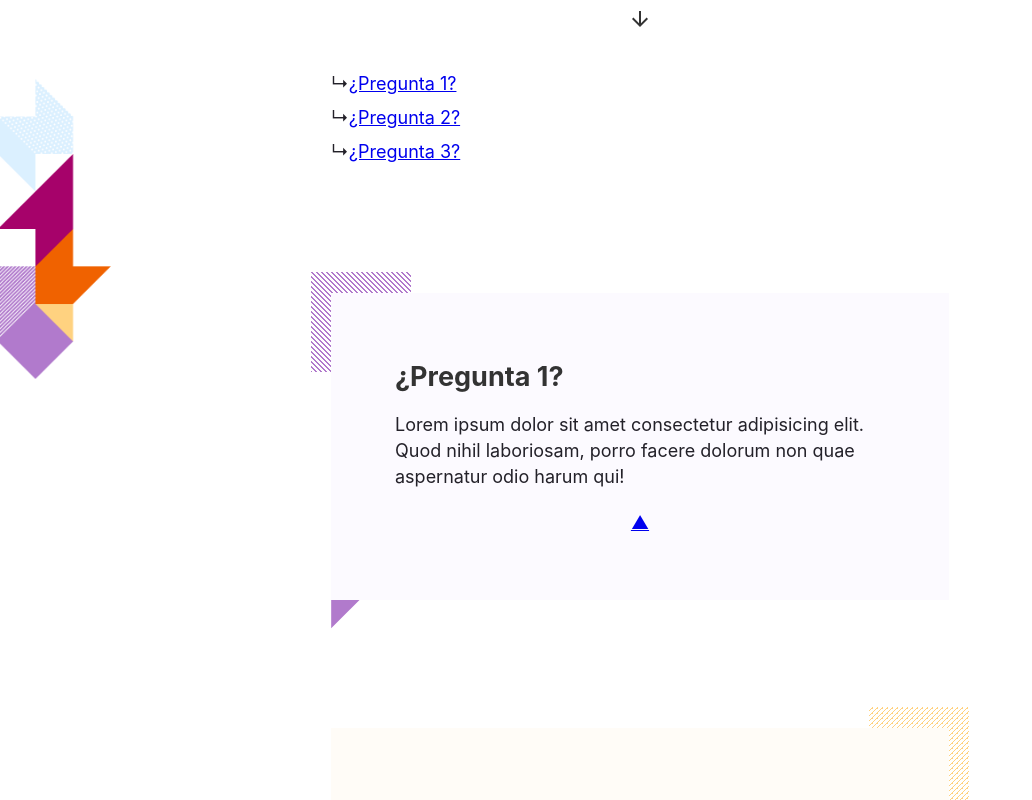
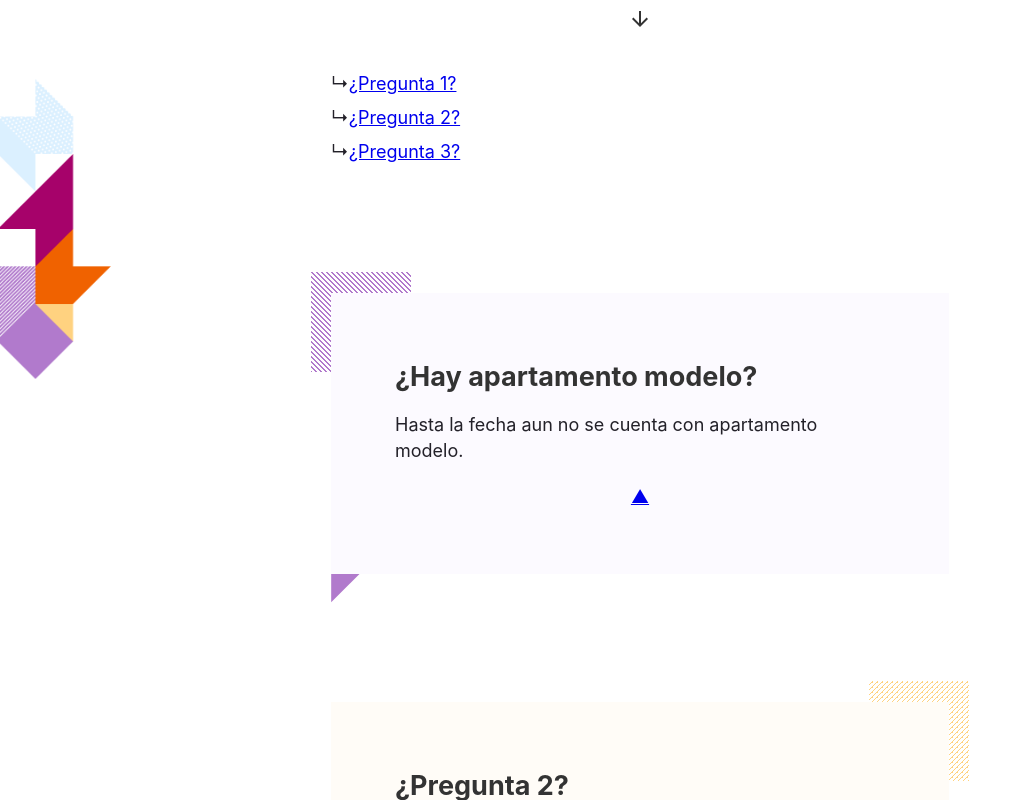
Before and after one commit to leon-webdev/faq-sotavento, a Gatsby site: page / in a window 1280 px wide. Shown: the part 546-1346 px from the top of the page, without its empty margins (0-1032 px from the left). Built offline with nearby package versions, Linux system fonts and the light colour scheme; Gatsby itself is replaced by a stand-in of ours.

Commit message:
update question

```diff
--- a/src/components/Questions.js
+++ b/src/components/Questions.js
@@ -24,10 +24,10 @@ const Questions = () => {
           <div id="pregunta1" className="answer__1">
             <div>
               <h2 className="answer__h2">
-                ¿Pregunta 1?
+                ¿Hay apartamento modelo?
               </h2>
 
-              <p className="answer__p">Lorem ipsum dolor sit amet consectetur adipisicing elit. Quod nihil laboriosam, porro facere dolorum non quae aspernatur odio harum qui!</p>
+              <p className="answer__p">Hasta la fecha aun no se cuenta con apartamento modelo.</p>
               <Link className="top__arrow" to="#preguntas">▲</Link>
             </div>
           </div>
```
